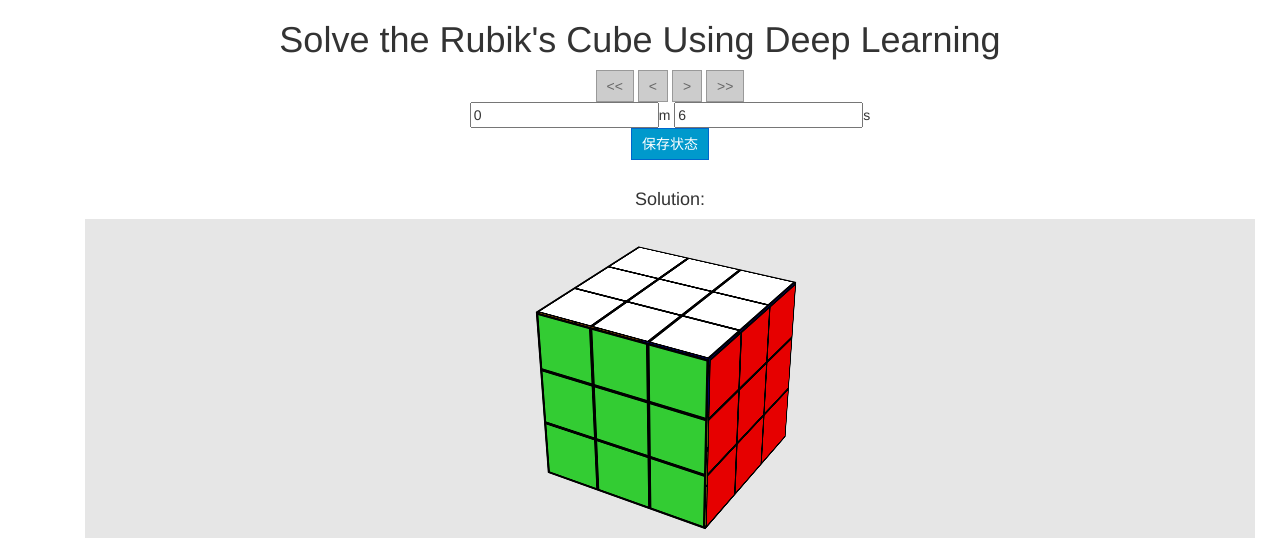
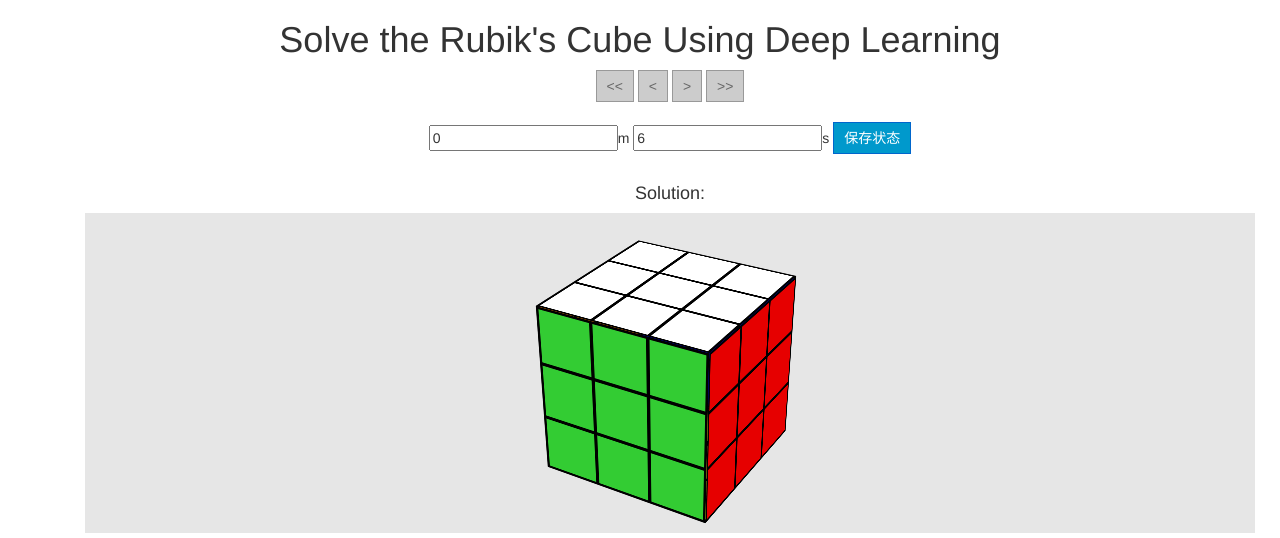
Before and after one commit to cs-loafers/cube, a Django app: a page that uses deep/templates/index.plus.html in a window 1280 px wide. Shown: the top 538 px of the page. Run offline with Django 3.2, Linux system fonts and the light colour scheme; some libraries are stand-ins or nearby versions.

Commit message:
修改UI

```diff
--- a/deep/static/main.plus.js
+++ b/deep/static/main.plus.js
@@ -170,9 +170,10 @@ function addButtonTimeStateShow(newBottonId){
   setStickerColors(saveStatexxx[newBottonId-10000]);
 }
 function addButtonTimeState(){
-  alert("1");
+  // alert("1");
   saveStatexxx[Number(indexNewBotton)-10000] = state;
   var o=document.createElement("input");
+  // var o=document.createElement("button");
   o.id=indexNewBotton;
 
   o.type = "button" ;
--- a/deep/templates/index.plus.html
+++ b/deep/templates/index.plus.html
@@ -34,9 +34,11 @@
                     <button disabled id="prev_state" type="button">&#060;</button>
                     <button disabled id="next_state" type="button">&#062;</button>
                     <button disabled id="last_state" type="button">&#062;&#062;</button>
-                    <div>
-                        <input type="text" name="" id="fen" value="0" />m
-                        <input type="text" name="" id="miao" value="0" />s
+                   <br /><br/>
+                    <div id="saveStatesolution_container">
+                        <input class="countTime" type="text" name="" id="fen" value="0" />m
+                        <input class="countTime" type="text" name="" id="miao" value="0" />s
+                         <button  id="saveState" type="button" onclick="addButtonTimeState()">保存状态</button><br /><br/>
                         <script type="text/javascript">
                             var a=0;
                             var b=0;
@@ -58,9 +60,9 @@
 
                         </script>
                     </div>
-                    <div id="saveStatesolution_container">
+                   <!--  <div id="saveStatesolution_container">
                         <button  id="saveState" type="button" onclick="addButtonTimeState()">保存状态</button><br /><br/>
-                    </div>
+                    </div> -->
                     <h4 id="solution_text">Solution:</h4>
                 </div>
 
```
